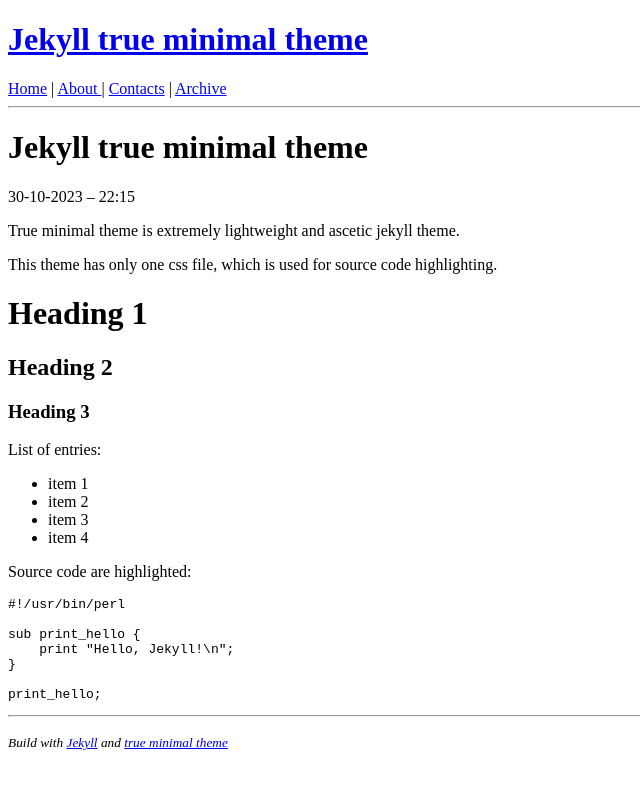
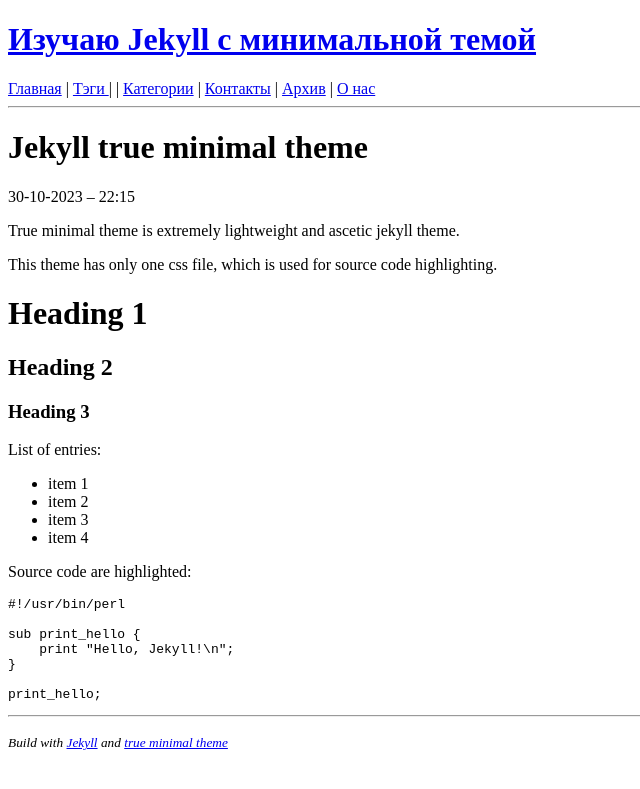
Before and after one commit to cyevgeniy/jekyll-true-minimal, a Jekyll site: the page built from _posts/2018-01-01-jekyll-true-minimal-theme.md, in a window 1280 px wide. Shown: the top 789 px of the page, without its empty margins (0-640 px from the left). Built offline with Jekyll 4.4.1, drawn with Linux system fonts in a browser that asks for light colours.

Commit message:
01-11 -- 23-55
123

```diff
--- a/_config.yml
+++ b/_config.yml
@@ -1,4 +1,4 @@
-name: "Jekyll true minimal theme"
+name: "Изучаю Jekyll с минимальной темой"
 description: "Lightweight theme"
 
 url: 'https://dvesti.github.io/jekyll-true-minimal'
--- a/_includes/header.html
+++ b/_includes/header.html
@@ -1,5 +1,5 @@
 <header>
     <h1><a href='{{ site.url }}/'>{{ site.name }}</a></h1>
 </header>
-<a href='{{ site.url }}/'> Home</a> | <a href='{{ site.url }}/about/'>About </a> | <a href='{{ site.url }}/contact/'> Contacts</a> | <a href='{{ site.url }}/archive/'> Archive</a>
+<a href='{{ site.url }}/'> Главная</a> | <a href='{{ site.url }}/tags/'> Тэги </a> | | <a href='{{ site.url }}/categories/'> Категории</a> | <a href='{{ site.url }}/contact/'> Контакты</a> | <a href='{{ site.url }}/archive/'> Архив</a> | <a href='{{ site.url }}/about/'>О нас </a>
 <hr>
```
Also changed, not shown: _posts/2018-01-01-jekyll-true-minimal-theme.md (+2 -0 lines), categories/index.html (added, +14 -0 lines), tags/index.html (added, +14 -0 lines).
